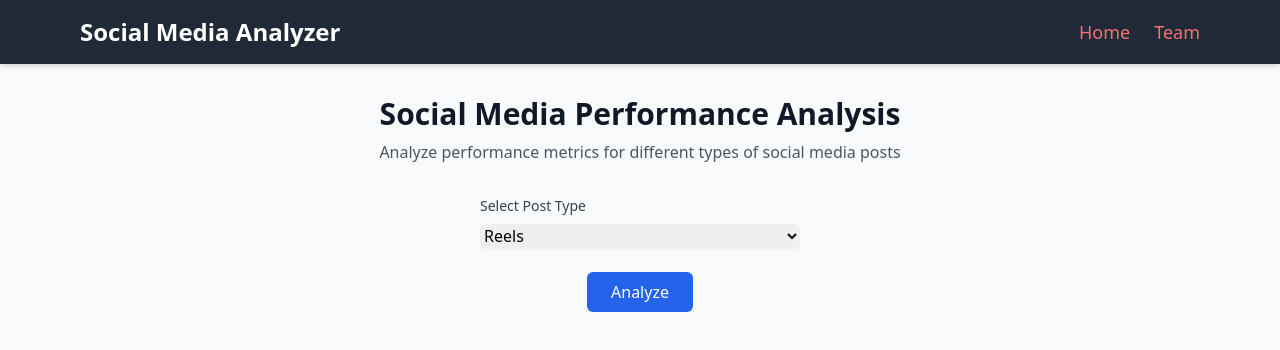
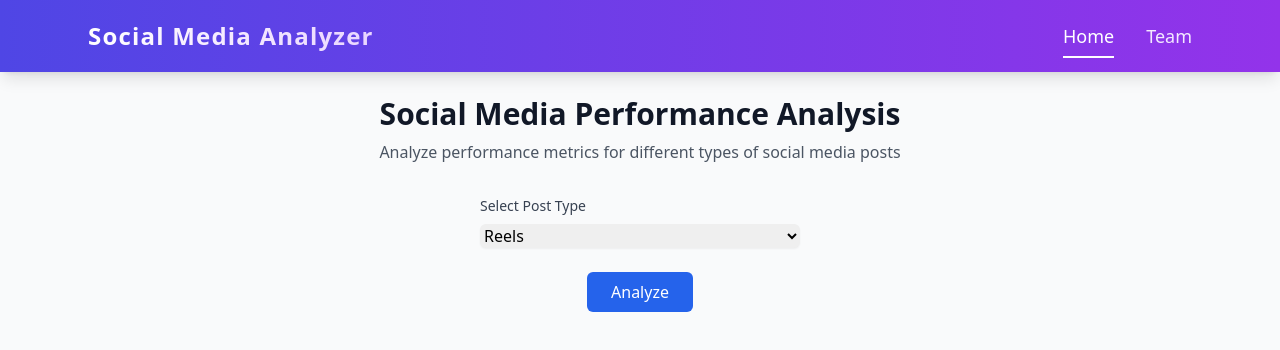
Before and after one commit to Chandrakant0110/social_media_analyzer, a React (Vite) app: page / in a window 1280 px wide. Shown: the top 350 px of the page. Built offline with nearby package versions, Linux system fonts and the light colour scheme.

Commit message:
header enhanced

```diff
--- a/src/Header.tsx
+++ b/src/Header.tsx
@@ -1,31 +1,63 @@
 import React from "react";
-import { Link } from "react-router-dom";
+import { Link, useLocation } from "react-router-dom";
 
 const Header: React.FC = () => {
+  const location = useLocation();
+
+  const isActiveRoute = (path: string) => {
+    return location.pathname === path;
+  };
+
   return (
-    <header className="fixed top-0 left-0 z-50 w-full py-4 text-white bg-gray-800 shadow-md">
-      <div className="flex items-center justify-between max-w-6xl px-4 mx-auto">
+    <header className="fixed top-0 left-0 z-50 w-full py-5 bg-gradient-to-r from-indigo-600 to-purple-600 shadow-lg backdrop-blur-sm bg-opacity-90">
+      <div className="flex items-center justify-between max-w-6xl px-6 mx-auto">
         {/* Logo */}
         <h1 className="text-lg font-bold sm:text-xl md:text-2xl">
           <Link
             to="/"
-            className="transition-colors duration-300 hover:text-gray-300"
+            className="text-white font-extrabold tracking-wider hover:scale-105 transition-transform duration-300 flex items-center gap-2"
           >
-            Social Media Analyzer
+            <span className="text-transparent bg-clip-text bg-gradient-to-r from-white to-purple-200">
+              Social Media Analyzer
+            </span>
           </Link>
         </h1>
 
         {/* Navigation Links */}
-        <nav className="flex space-x-4 text-red-400 md:space-x-6">
+        <nav className="flex space-x-6 md:space-x-8">
           <Link
             to="/"
-            className="text-sm font-medium transition-colors duration-300 hover:text-gray-300 sm:text-base md:text-lg"
+            className={`relative text-sm font-medium sm:text-base md:text-lg transition-all duration-300
+              ${
+                isActiveRoute("/")
+                  ? "text-white"
+                  : "text-purple-100 hover:text-white"
+              }
+              after:content-[''] after:absolute after:left-0 after:-bottom-2 after:h-0.5
+              after:bg-white after:transition-all after:duration-300
+              ${
+                isActiveRoute("/")
+                  ? "after:w-full"
+                  : "after:w-0 hover:after:w-full"
+              }`}
           >
             Home
           </Link>
           <Link
             to="/members"
-            className="text-sm font-medium transition-colors duration-300 hover:text-gray-300 sm:text-base md:text-lg"
+            className={`relative text-sm font-medium sm:text-base md:text-lg transition-all duration-300
+              ${
+                isActiveRoute("/members")
+                  ? "text-white"
+                  : "text-purple-100 hover:text-white"
+              }
+              after:content-[''] after:absolute after:left-0 after:-bottom-2 after:h-0.5
+              after:bg-white after:transition-all after:duration-300
+              ${
+                isActiveRoute("/members")
+                  ? "after:w-full"
+                  : "after:w-0 hover:after:w-full"
+              }`}
           >
             Team
           </Link>
```
